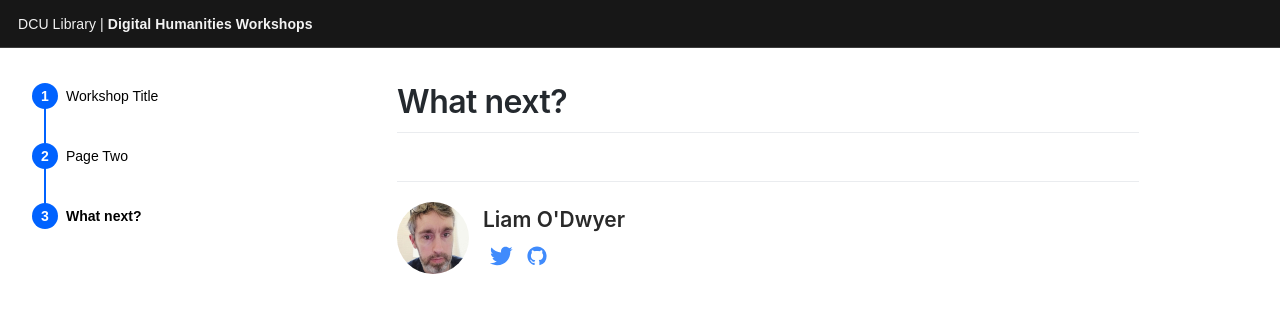
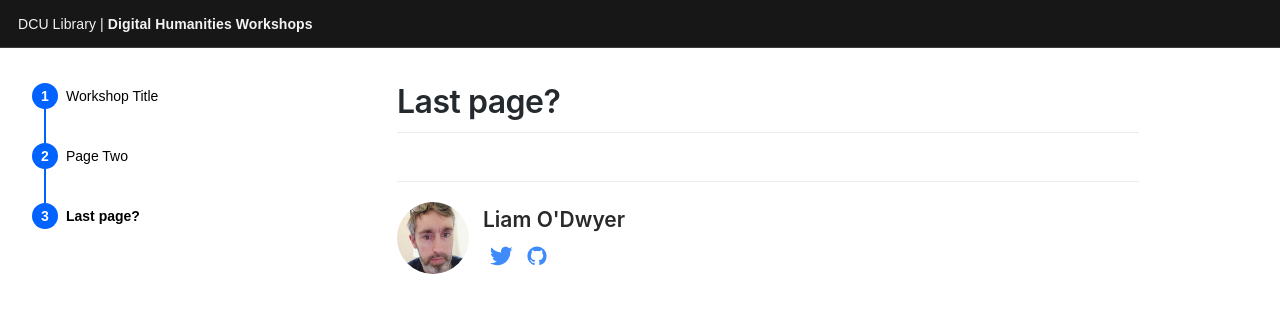
Before and after one commit to liamodwyer/workshop, a Jekyll site: the page built from _workshop/what-next.md, in a window 1280 px wide. Shown: the top 313 px of the page. Built offline with Jekyll 4.4.1, drawn with Linux system fonts in a browser that asks for light colours; some web fonts are replaced.

Commit message:
Update what-next.md

```diff
--- a/_workshop/what-next.md
+++ b/_workshop/what-next.md
@@ -1,6 +1,6 @@
 ---
-title: What next? # The title of the page
-date: 0000-01-03  # Page order is set by date
+title: Last page? # The title of the page
+date: 0000-01-30  # Page order is set by date
 ---
 
 
```
